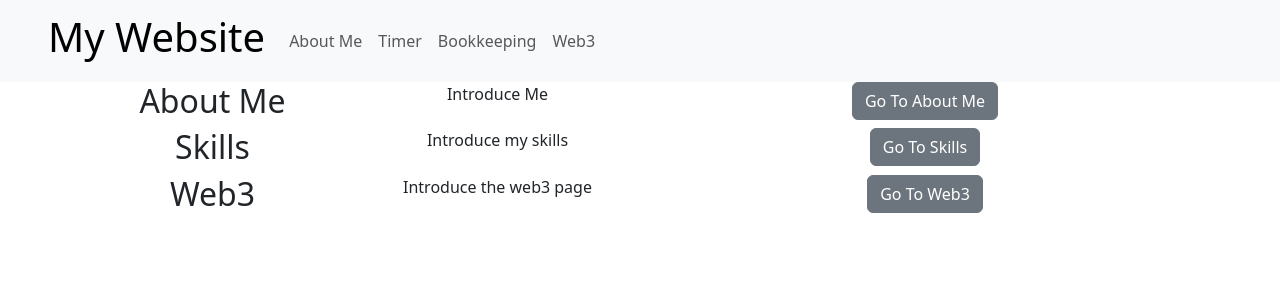
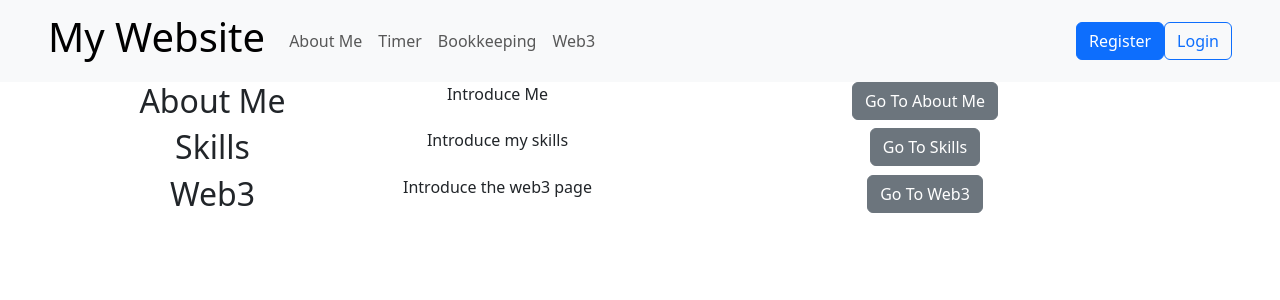
Before and after one commit to arensusu/website, a React (Create React App) app: page / in a window 1280 px wide. Shown: the top 300 px of the page. Built offline with nearby package versions, Linux system fonts and the light colour scheme.

Commit message:
Update header: register and login button

```diff
--- a/src/Home.tsx
+++ b/src/Home.tsx
@@ -1,6 +1,6 @@
 import React from "react";
 
-import Header from "./Header";
+import Header from "./component/Header";
 
 function Home() {
     return (
--- a/src/Timer.tsx
+++ b/src/Timer.tsx
@@ -1,6 +1,6 @@
 import React from "react";
 import { useState, useEffect, useRef } from "react";
-import Header from "./Header";
+import Header from "./component/Header";
 
 const METHOD = {
     "52/17": [52 * 60, 17 * 60],
--- a/src/Header.tsx
+++ b/src/component/Header.tsx
@@ -19,12 +19,17 @@ export default function Header() {
                             aria-controls="navbarNav"
                             aria-expanded={isCollapsed}
                             aria-label="Toggle navigation"
-                            onClick={() => setIsCollapsed(prevState => !prevState)}
+                            onClick={() =>
+                                setIsCollapsed((prevState) => !prevState)
+                            }
                         >
                             <span className="navbar-toggler-icon"></span>
                         </button>
                         <div
-                            className={"collapse navbar-collapse" + (isCollapsed ? " show" : "")}
+                            className={
+                                "collapse navbar-collapse justify-content-between" +
+                                (isCollapsed ? " show" : "")
+                            }
                             id="navbarNav"
                         >
                             <ul className="navbar-nav">
@@ -52,6 +57,14 @@ export default function Header() {
                                     </Link>
                                 </li>
                             </ul>
+                            <div className="d-flex">
+                                <button className="btn btn-primary">
+                                    Register
+                                </button>
+                                <button className="btn btn-outline-primary">
+                                    Login
+                                </button>
+                            </div>
                         </div>
                     </nav>
                 </div>
```
Also changed, not shown: src/Bookkeeping.tsx (+3 -15 lines), src/component/bookeeping/AddForm.tsx (renamed from src/bookeeping/AddForm.tsx, +7 -1 lines), src/component/bookeeping/SearchForm.tsx (renamed from src/bookeeping/SearchForm.tsx, +7 -1 lines).
